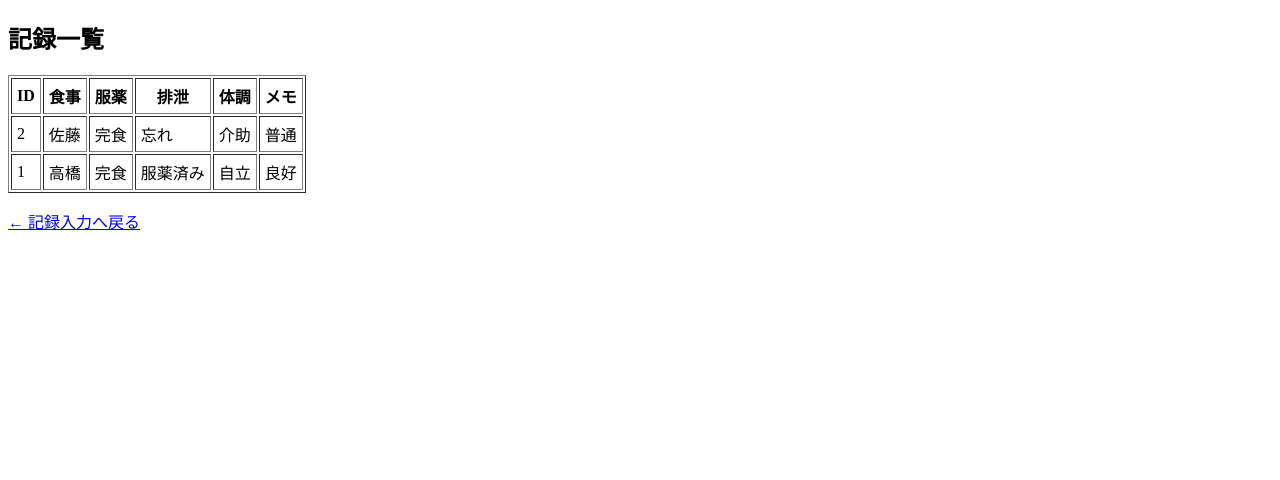
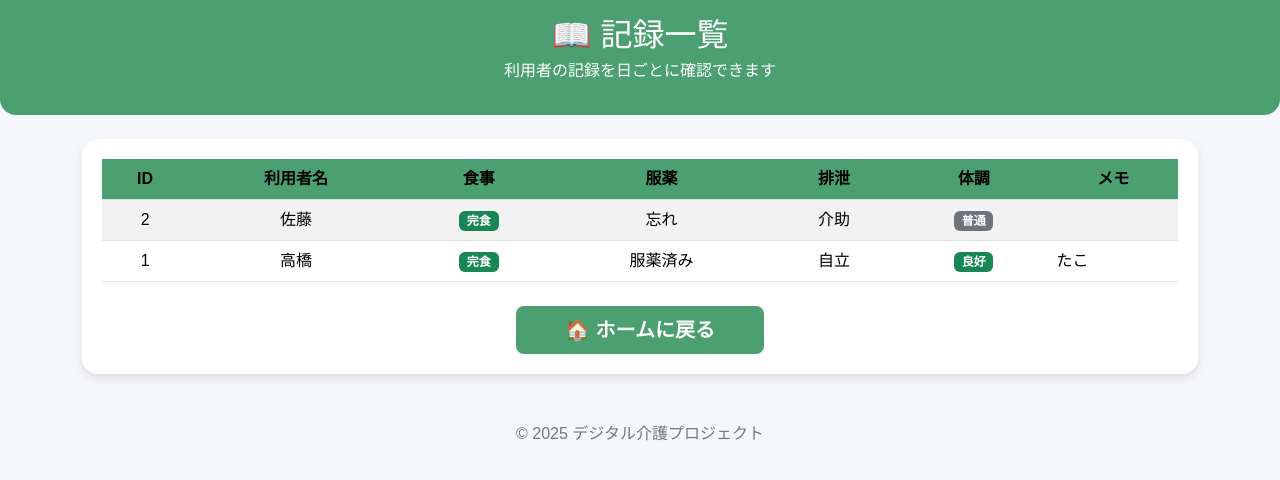
Before and after one commit to Kaneko-Yushin/TeamC, a Flask app: page /records in a window 1280 px wide. Shown: the top 480 px of the page. Run offline with Flask 3, Linux system fonts and the light colour scheme; data comes from the database, SQL or seed files in the repository.

Commit message:
change b

```diff
--- a/Kaigo/Careapp/templates/records.html
+++ b/Kaigo/Careapp/templates/records.html
@@ -2,31 +2,122 @@
 <html lang="ja">
 <head>
   <meta charset="UTF-8">
-  <title>記録一覧</title>
+  <title>記録一覧 - デジタル介護日誌</title>
+  <link href="https://cdn.jsdelivr.net/npm/bootstrap@5.3.2/dist/css/bootstrap.min.css" rel="stylesheet">
+  <style>
+    body {
+      background-color: #f5f7fa;
+      font-family: "Hiragino Kaku Gothic ProN", "Meiryo", sans-serif;
+    }
+    .header {
+      background-color: #4C9F70;
+      color: white;
+      text-align: center;
+      padding: 1rem;
+      border-bottom-left-radius: 1rem;
+      border-bottom-right-radius: 1rem;
+    }
+    .header h2 {
+      margin-bottom: 0.3rem;
+    }
+    .table-container {
+      background: white;
+      border-radius: 1rem;
+      box-shadow: 0 4px 10px rgba(0, 0, 0, 0.1);
+      padding: 20px;
+    }
+    th {
+      background-color: #4C9F70 !important;
+      color: white;
+      text-align: center;
+      vertical-align: middle;
+    }
+    td {
+      vertical-align: middle;
+      text-align: center;
+    }
+    .btn-home {
+      background-color: #4C9F70;
+      color: white;
+      font-weight: bold;
+    }
+    .btn-home:hover {
+      background-color: #3c825c;
+      color: white;
+    }
+    .memo-cell {
+      text-align: left;
+    }
+    footer {
+      text-align: center;
+      margin-top: 40px;
+      color: #777;
+    }
+  </style>
 </head>
 <body>
-  <h2>記録一覧</h2>
-  <table border="1" cellpadding="5">
+
+  <!-- ヘッダー -->
+  <div class="header">
+    <h2>📖 記録一覧</h2>
+    <p>利用者の記録を日ごとに確認できます</p>
+  </div>
+
+  <!-- コンテンツ -->
+  <div class="container mt-4 mb-5">
+    <div class="table-container">
+      <table class="table table-striped table-hover align-middle">
+        <thead>
           <tr>
             <th>ID</th>
+            <th>利用者名</th>
             <th>食事</th>
             <th>服薬</th>
             <th>排泄</th>
             <th>体調</th>
             <th>メモ</th>
           </tr>
+        </thead>
+        <tbody>
           {% for row in rows %}
           <tr>
             <td>{{ row[0] }}</td>
             <td>{{ row[1] }}</td>
-      <td>{{ row[2] }}</td>
+            <td>
+              {% if row[2] == '完食' %}
+                <span class="badge bg-success">{{ row[2] }}</span>
+              {% elif row[2] == '半分' %}
+                <span class="badge bg-warning text-dark">{{ row[2] }}</span>
+              {% else %}
+                <span class="badge bg-danger">{{ row[2] }}</span>
+              {% endif %}
+            </td>
             <td>{{ row[3] }}</td>
             <td>{{ row[4] }}</td>
-      <td>{{ row[5] }}</td>
+            <td>
+              {% if row[5] == '良好' %}
+                <span class="badge bg-success">{{ row[5] }}</span>
+              {% elif row[5] == '普通' %}
+                <span class="badge bg-secondary">{{ row[5] }}</span>
+              {% else %}
+                <span class="badge bg-danger">{{ row[5] }}</span>
+              {% endif %}
+            </td>
+            <td class="memo-cell">{{ row[6] }}</td>
           </tr>
           {% endfor %}
+        </tbody>
       </table>
 
-  <p><a href="/">← 記録入力へ戻る</a></p>
+      <div class="text-center mt-4">
+        <a href="/" class="btn btn-home btn-lg px-5">🏠 ホームに戻る</a>
+      </div>
+    </div>
+  </div>
+
+  <footer>
+    <p>© 2025 デジタル介護プロジェクト</p>
+  </footer>
+
 </body>
 </html>
```
Lines whose indentation alone changed are shown as unchanged.
